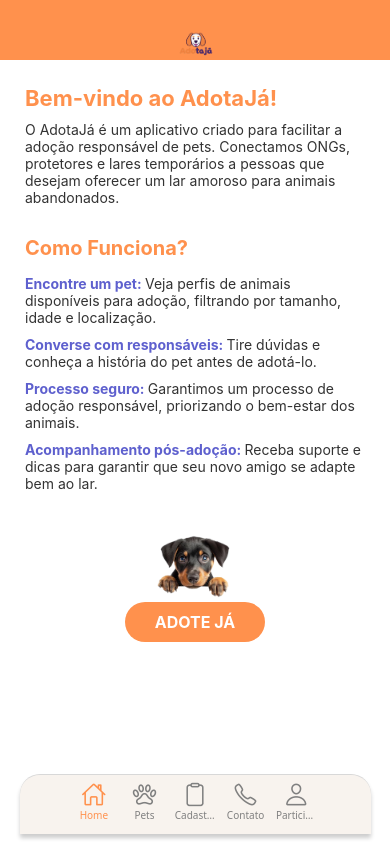
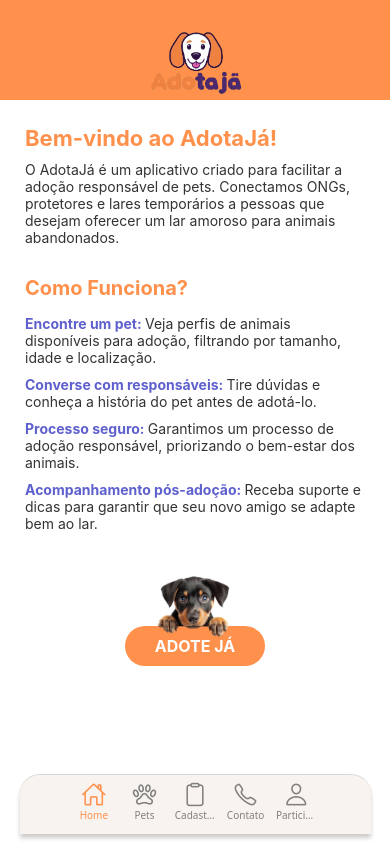
Before and after one commit to klebers022/AdotaJa, a React Native app: screen /Home in a window 390 px wide. Built offline with nearby package versions, Linux system fonts and the light colour scheme.

Commit message:
Alteracao no componete header

```diff
--- a/App.js
+++ b/App.js
@@ -10,6 +10,7 @@ import PetsScreen from './screens/PetsScreen';
 import CadastroScreen from './screens/CadastroScreen';
 import ContatoScreen from './screens/ContatoScreen';
 import ParticipantesScreen from './screens/ParticipantesScreen';
+import Header from './components/header';
 
 
 const Tab = createBottomTabNavigator();
@@ -18,14 +19,7 @@ export default function App() {
   return (
     <View style={{ flex: 1 }}>
 
-      <View style={styles.header}>
-        <Image
-          source={require('./assets/icon.png')}
-          style={styles.logo}
-        />
-      </View>
-
-
+      <Header/>
       <View style={{ flex: 1 }}>
         <NavigationContainer>
           <Tab.Navigator
--- a/components/header.jsx
+++ b/components/header.jsx
@@ -1,2 +1,29 @@
+import { View, Image, StyleSheet } from 'react-native';
 
-export default function Header() {}
+
+export default function Header() {
+
+    return(
+
+    <View style={styles.header}>
+        <Image
+          source={require("../assets/icon.png")}
+          style={styles.logo}
+        />
+    </View>
+    );
+}
+
+const styles = StyleSheet.create({
+    header: {
+      height: 100,
+      justifyContent: 'center',
+      alignItems: 'center',
+      backgroundColor: "#ff914d",
+      paddingTop: 30,
+    },
+    logo: {
+      width: 200,
+      height: 200,
+      resizeMode: 'contain',
+    },});
--- a/screens/HomeScreen.js
+++ b/screens/HomeScreen.js
@@ -29,7 +29,7 @@ export default function HomeScreen() {
       </Text>
 
 
-      <TouchableOpacity style={styles.buttonContainer}>
+      <TouchableOpacity style={styles.buttonContainer} >
         <Image
           source={require('../assets/cachorro.png')}
           style={styles.dogImage}
@@ -83,7 +83,7 @@ const styles = StyleSheet.create({
     width: 150,
     height: 100,
     resizeMode: "contain",
-    marginBottom: -20,
+    marginBottom: -36,
     zIndex: 1,
   },
   button: {
```
Also changed, not shown: assets/frederico.jpg (added).
